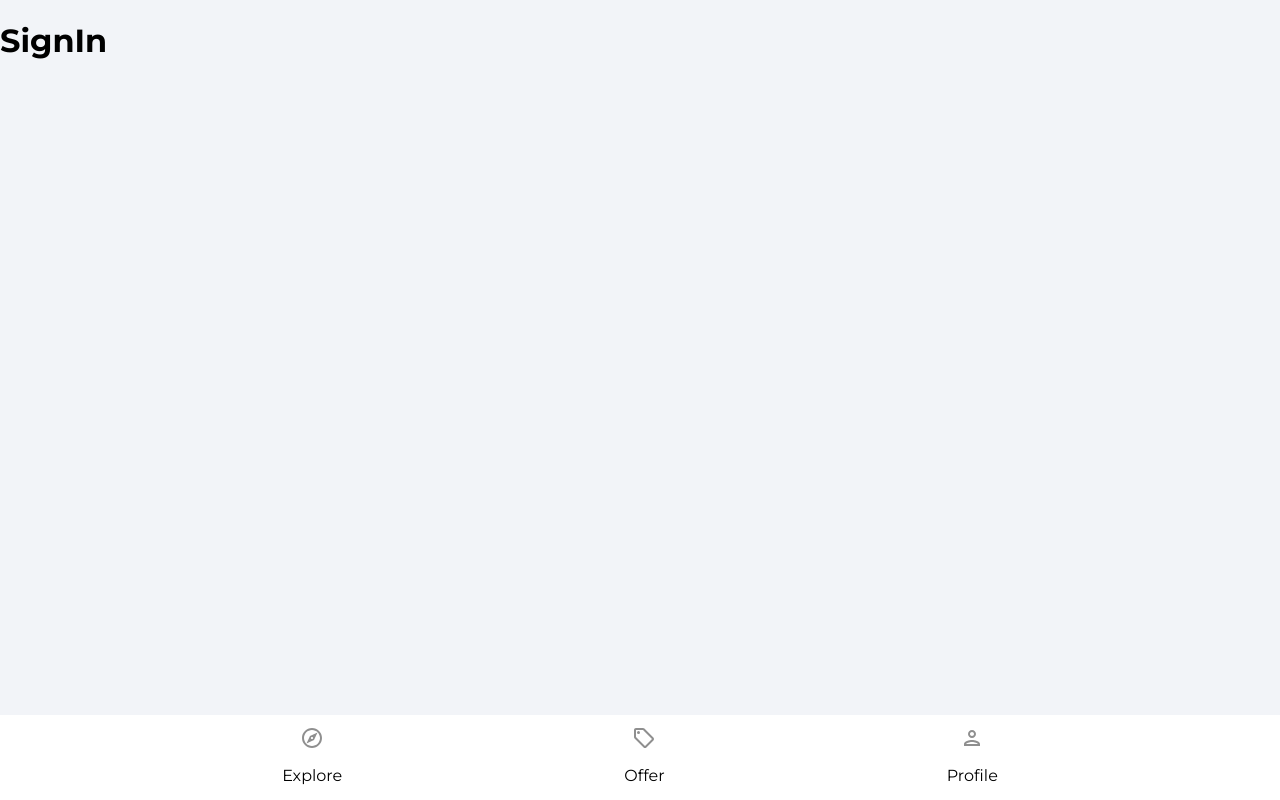
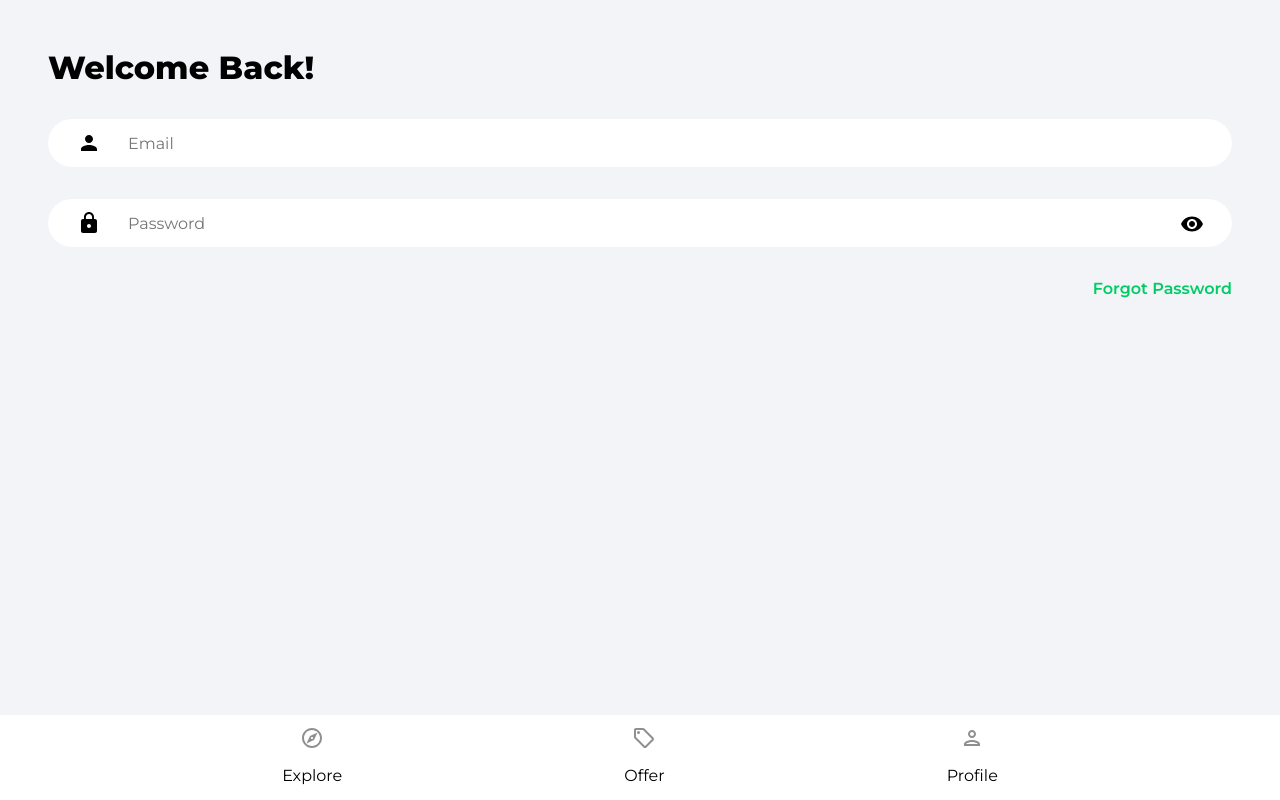
Before and after one commit to miquelespinosa2/house-marketplace, a React (Create React App) app: page /sign-in in a window 1280 px wide. Built offline with nearby package versions, Linux system fonts and the light colour scheme.

Commit message:
added the main sign in form

```diff
--- a/src/pages/SignIn.jsx
+++ b/src/pages/SignIn.jsx
@@ -1,8 +1,54 @@
 import React from 'react'
+import {useState} from 'react'
+import {Link, useNavigate} from 'react-router-dom'
+import {ReactComponent as ArrowRightIcon} from '../assets/svg/keyboardArrowRightIcon.svg'
+import visibilityIcon from '../assets/svg/visibilityIcon.svg'
 
 function SignIn() {
+  const [showPassword, setShowPassword] = useState(false)
+  const [formData, setFormData] = useState({
+    email: '',
+    password: ''
+  })
+  const {email, password} = formData
+
+  const navigate = useNavigate()
+
+  const onChange = () => {
+
+  }
+
   return (
-    <h1>SignIn</h1>
+   <>
+    <div className="pageContainer">
+      <header>
+        <p className="pageHeader">
+          Welcome Back!
+        </p>
+      </header>
+
+      <form>
+        <input type="email" className="emailInput"
+        placeholder="Email" id="email" value={email}
+        onChange={onChange}/>
+
+        <div className="passwordInputDiv">
+          <input type={showPassword ? 'text' : 'password'}
+          className="passwordInput" placeholder='Password'
+          id="password" value={password}
+          onChange={onChange}/>
+
+          <img src={visibilityIcon} alt="show password"
+          className="showPassword" onClick={() =>
+          setShowPassword((prevState) => !prevState)}/>
+        </div>
+
+        <Link to='/forgot-password' className='forgotPasswordLink'>
+          Forgot Password
+        </Link>
+      </form>
+    </div>
+   </>
   )
 }
 
```
